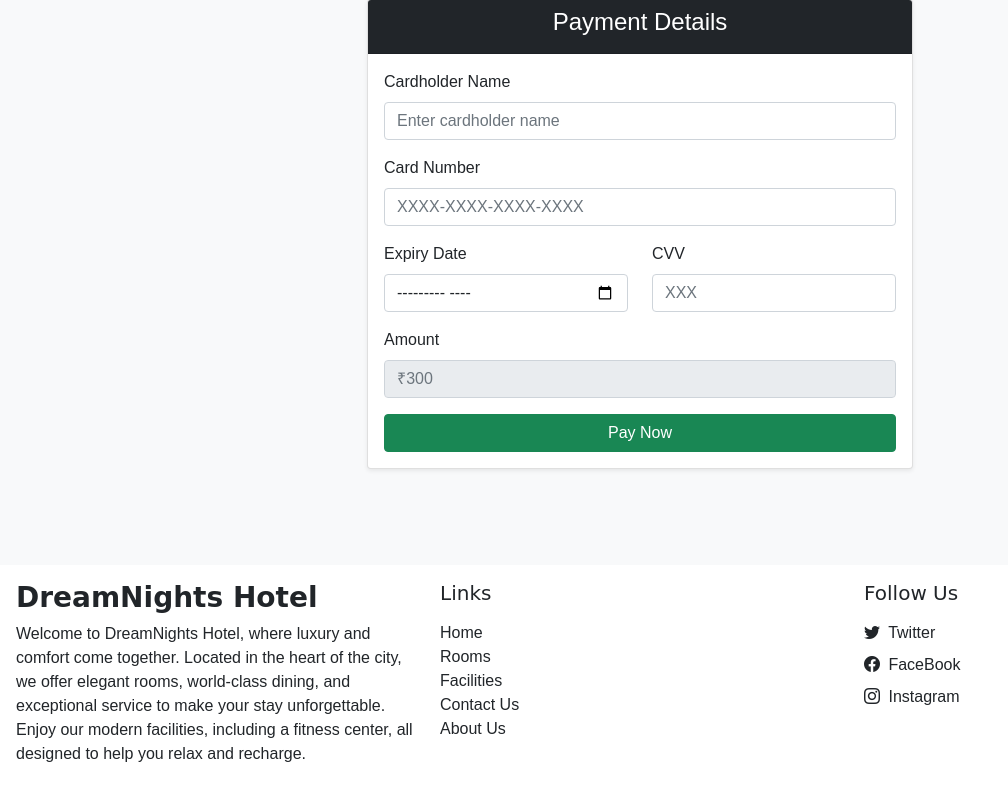
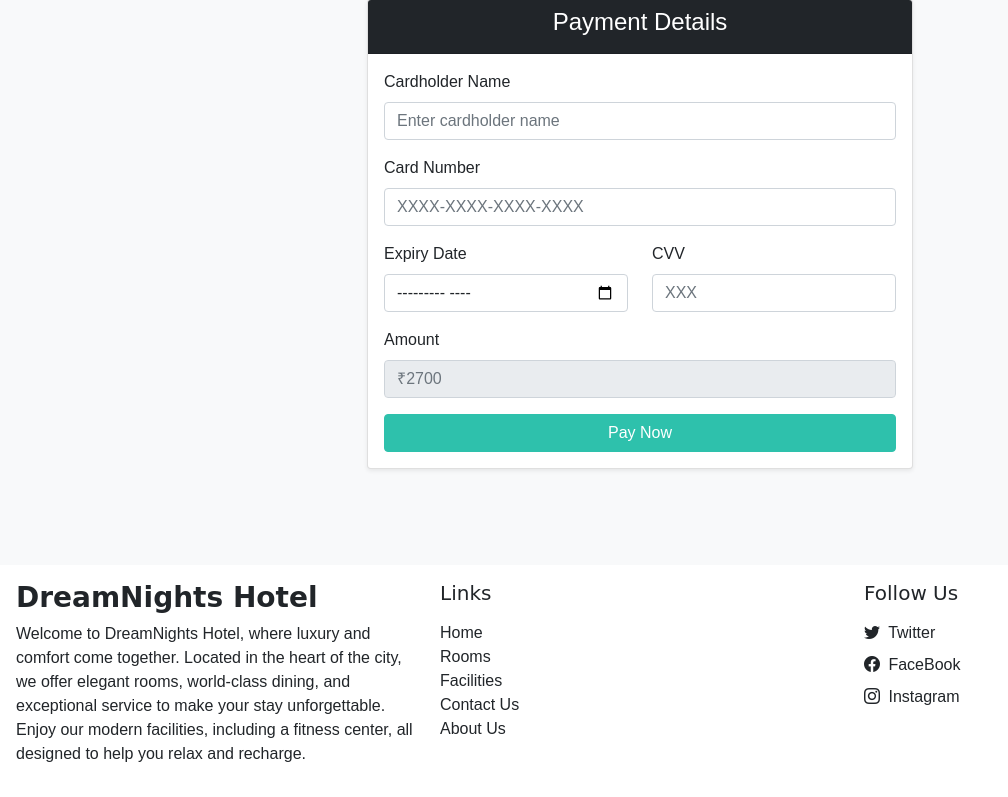
Before and after one commit to neelsarvaiya/HotelDreamNight, a PHP site: page /user-payment.php in a window 1280 px wide. Shown: the part 117-914 px from the top of the page, without its empty margins (0-1008 px from the left). Run offline with PHP 8.4, Linux system fonts and the light colour scheme; some web fonts are replaced.

Commit message:
Add button in more datails page

```diff
--- a/booking.php
+++ b/booking.php
@@ -9,7 +9,7 @@ include_once('inc/header.php');
                 <img src="img/rooms/3.png" alt="Simple Room" class="card-img-top rounded p-3">
                 <div class="card-body text-center">
                     <h5 class="card-title">Simple Room</h5>
-                    <p class="card-text">₹300 per night</p>
+                    <p class="card-text">₹2700 per night</p>
                 </div>
             </div>
         </div>
--- a/user-payment.php
+++ b/user-payment.php
@@ -1,6 +1,13 @@
 <?php
 include_once('inc/header.php');
 ?>
+
+<style>
+    .custom-bg {
+        background-color: var(--teal);
+        border: 1px solid var(--teal);
+    }
+</style>
 
 <div class="container py-5">
     <div class="row justify-content-center">
@@ -31,7 +38,7 @@ include_once('inc/header.php');
                         </div>
                         <div class="mb-3">
                             <label for="amount" class="form-label">Amount</label>
-                            <input type="text" id="amount" name="amount" class="form-control" placeholder="₹300" readonly>
+                            <input type="text" id="amount" name="amount" class="form-control" placeholder="₹2700" readonly>
                         </div>
                         <button type="submit" class="btn btn-success custom-bg w-100" name="payment">Pay Now</button>
                     </form>
@@ -49,10 +56,6 @@ include_once('inc/header.php');
     </div>
 </div>
 
-
-<?php
-include_once('inc/footer.php');
-?>
 <script>
     $(document).ready(function() {
 
@@ -120,3 +123,7 @@ include_once('inc/footer.php');
         });
     });
 </script>
+
+<?php
+include_once('inc/footer.php');
+?>
```
Also changed, not shown: deluxe.php (+8 -0 lines), luxury.php (+9 -0 lines), simple.php (+8 -0 lines), supreme_deluxe.php (+8 -1 lines), user-profile.php (+8 -0 lines).
